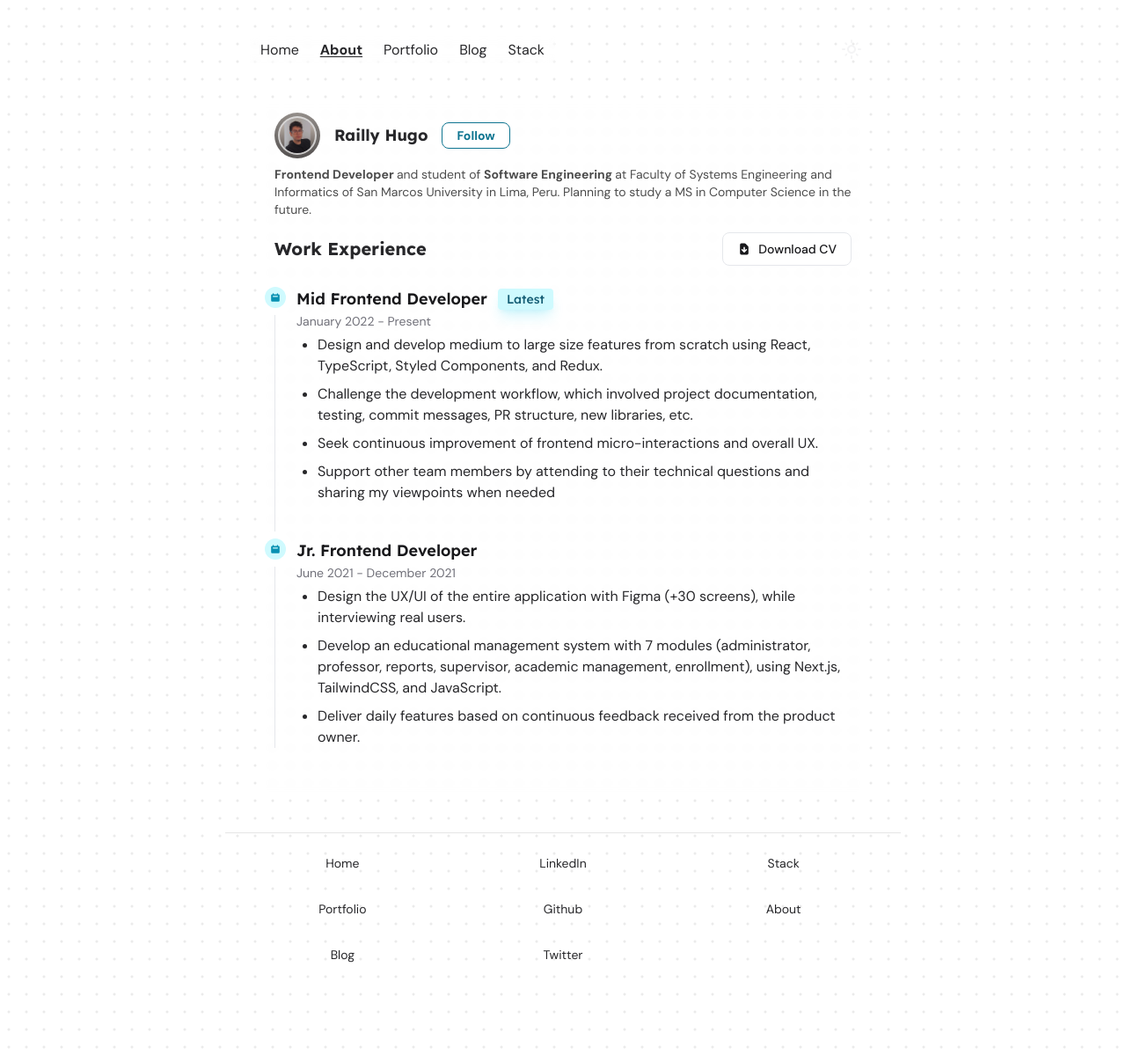
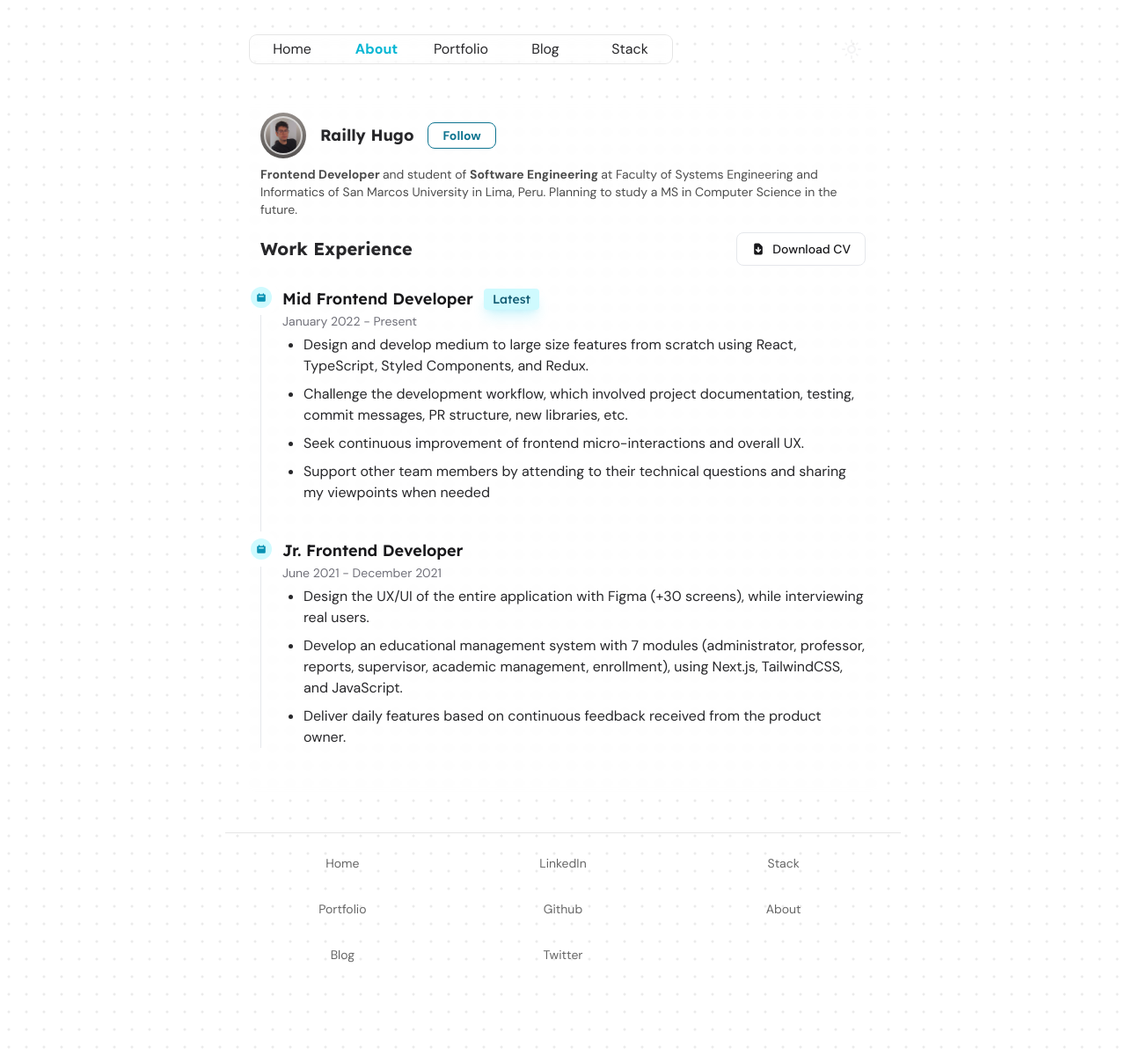
Before and after one commit to Railly/website, a Next.js app: page /about in a window 1280 px wide. Shown: the whole page at 88% size. Built offline with nearby package versions, Linux system fonts and the light colour scheme.

Commit message:
feat: add shiki dark mode support

```diff
--- a/components/BlogLayout.tsx
+++ b/components/BlogLayout.tsx
@@ -26,9 +26,9 @@ export default function BlogLayout({ children, blogPost }: BlogLayoutProps) {
         <meta property="og:type" content="article" />
         <meta property="og:site_name" content="Railly Hugo" />
       </Head>
-      <main className="p-2 pb-10 bg-white/10 dark:bg-[#141318] backdrop-blur-sm">
-        <section className="pb-6 mb-6 border-b border-white/30">
-          <p className="mt-4 mb-2 text-sm text-center">
+      <main className="pb-10 bg-white/10 dark:bg-[#141318] backdrop-blur-sm">
+        <section className="pb-6 mb-2 border-b border-white/30">
+          <p className="mt-2 mb-2 text-sm text-center">
             <span>
               {format(new Date(blogPost.publishedAt), "MMMM dd, yyyy")}
             </span>
--- a/components/FooterLink.tsx
+++ b/components/FooterLink.tsx
@@ -14,7 +14,7 @@ const FooterLink = ({ to, external = false, children }: Props) => {
         href={to}
         target="_blank"
         rel="noopener noreferrer"
-        className="px-3 py-2 transition rounded-lg dark:text-zinc-400 hover:text-indigo-700 dark:hover:text-zinc-600"
+        className="px-3 py-2 transition rounded-lg text-black/60 dark:text-zinc-400 hover:text-cyan-600 dark:hover:text-cyan-600"
       >
         {children}
       </a>
@@ -22,7 +22,7 @@ const FooterLink = ({ to, external = false, children }: Props) => {
   } else {
     return (
       <NextLink href={to}>
-        <a className="px-3 py-2 transition rounded-lg dark:text-zinc-400 hover:text-indigo-700 dark:hover:text-zinc-600">
+        <a className="px-3 py-2 transition rounded-lg text-black/60 dark:text-zinc-400 hover:text-cyan-600 dark:hover:text-cyan-600">
           {children}
         </a>
       </NextLink>
--- a/components/Header.tsx
+++ b/components/Header.tsx
@@ -26,22 +26,23 @@ const Header = () => {
   return (
     <>
       <div
-        className={`absolute z-20 w-screen h-2/5 bg-zinc-500/400 ${
+        className={`absolute z-20 w-screen h-max bg-zinc-500/400 ${
           isOpen
             ? "translate-y-0 ease-out duration-500"
             : "-translate-y-full ease-in duration-500"
         }`}
       >
-        <header className="relative w-screen h-full transition blur-none bg-white/10 dark:bg-[#141318]">
+        <header className="relative w-screen h-full transition blur-none bg-white dark:bg-[#141318]">
           <button className="absolute left-6 top-6" onClick={handleCloseMenu}>
             <Icon.CloseMenu />
           </button>
-          <ul className="flex flex-col items-center justify-between h-full py-6 ">
+          <ul className="flex flex-col items-center  h-full pt-6 [&>li]:w-full">
             <li>
               <Link
                 to="/"
                 active={pathname === "/"}
                 onNavigate={handleCloseMenu}
+                full
               >
                 Home
               </Link>
@@ -51,6 +52,7 @@ const Header = () => {
                 to="/about"
                 active={pathname === "/about"}
                 onNavigate={handleCloseMenu}
+                full
               >
                 About
               </Link>
@@ -60,6 +62,7 @@ const Header = () => {
                 to="/portfolio"
                 active={pathname === "/portfolio"}
                 onNavigate={handleCloseMenu}
+                full
               >
                 Portfolio
               </Link>
@@ -69,6 +72,7 @@ const Header = () => {
                 to="/blog"
                 active={pathname === "/blog"}
                 onNavigate={handleCloseMenu}
+                full
               >
                 Blog
               </Link>
@@ -78,6 +82,7 @@ const Header = () => {
                 to="/stack"
                 active={pathname === "/stack"}
                 onNavigate={handleCloseMenu}
+                full
               >
                 Stack
               </Link>
@@ -89,10 +94,10 @@ const Header = () => {
         <button className="flex md:hidden" onClick={handleOpenMenu}>
           <Icon.OpenMenu />
         </button>
-        <ul className="justify-between hidden bg-white/10 dark:bg-[#141318] backdrop-blur-sm md:flex">
-          <div className="flex items-center">
+        <ul className="justify-between ring-1 ring-black/10 dark:ring-white/10 hover:ring-2 transition duration-100 hover:ring-cyan-600 dark:hover:ring-cyan-400 rounded-lg hidden bg-white/10 dark:bg-[#141318] backdrop-blur-sm md:flex">
+          <div className="flex items-center [&>li]:h-full">
             <li>
-              <Link to="/" active={pathname === "/"}>
+              <Link start to="/" active={pathname === "/"}>
                 Home
               </Link>
             </li>
@@ -112,7 +117,7 @@ const Header = () => {
               </Link>
             </li>
             <li>
-              <Link to="/stack" active={pathname === "/stack"}>
+              <Link end to="/stack" active={pathname === "/stack"}>
                 Stack
               </Link>
             </li>
--- a/components/Layout.tsx
+++ b/components/Layout.tsx
@@ -6,7 +6,7 @@ const Layout = ({ children }: { children: ReactNode }) => {
   return (
     <>
       <Header />
-      <main className="container max-w-3xl px-8 mx-auto mb-10 md:px-10">
+      <main className="container max-w-3xl px-4 mx-auto mb-10 md:px-6">
         {children}
       </main>
       <Footer />
--- a/components/Link.tsx
+++ b/components/Link.tsx
@@ -6,19 +6,33 @@ type Props = {
   active?: boolean;
   onNavigate?: () => void;
   children: ReactNode;
+  start?: boolean;
+  end?: boolean;
+  full?: boolean;
 };
 
-const Link = ({ to, active, onNavigate = () => {}, children }: Props) => {
+const Link = ({
+  to,
+  active,
+  onNavigate = () => {},
+  start,
+  end,
+  full,
+  children,
+}: Props) => {
   return (
     <NextLink href={to}>
       <a
         onClick={onNavigate}
-        className={`px-3 py-2 text-base transition rounded-lg dark:text-zinc-300 hover:bg-zinc-200 dark:hover:bg-zinc-600
+        className={`h-full flex px-4 justify-center items-center text-base transition hover:bg-cyan-100 dark:hover:bg-cyan-700
         ${
           active
-            ? "underline font-bold underline-offset-2 dark:text-zinc-50"
-            : "underline-none"
+            ? "font-semibold underline-offset-2 text-cyan-500 dark:text-cyan-400"
+            : "underline-none dark:text-zinc-200"
         }
+        ${start && "rounded-tl-lg rounded-bl-lg"}
+        ${end && "rounded-tr-lg rounded-br-lg"}
+        ${full ? "w-full py-5" : "w-24"}
         `}
       >
         {children}
--- a/contentlayer.config.ts
+++ b/contentlayer.config.ts
@@ -6,7 +6,7 @@ import {
 
 import readingTime from "reading-time";
 import { visit } from "unist-util-visit";
-import rehypePrettyCode, { Options } from "rehype-pretty-code";
+import rehypePrettyCode, { type Options } from "rehype-pretty-code";
 import remarkGfm from "remark-gfm";
 
 const computedFields: ComputedFields = {
@@ -57,8 +57,8 @@ const Project = defineDocumentType(() => ({
 // div.BLOCK > pre.PRE > code.CODE
 const BLOCK = "overflow-hidden rounded-lg leading-6 shadow-lg mb-5";
 const TITLE =
-  "rounded-t-md bg-[#23272e] px-3 py-1 font-mono text-xs !text-white/70";
-const PRE = "overflow-x-auto py-2 text-[13px] [color-scheme:dark] bg-[#23272e]";
+  "rounded-t-md bg-zinc-200 dark:bg-[#23272e] px-3 py-1 font-mono text-xs dark:!text-white/70 !text-black/70";
+const PRE = "overflow-x-auto py-2 text-[13px] bg-zinc-100 dark:bg-[#23272e]";
 const CODE =
   "grid [&>span]:border-l-4 [&>span]:border-l-transparent [&>span]:pl-2 [&>span]:pr-3";
 const INLINE_BLOCK =
@@ -68,7 +68,7 @@ const NUMBERED_LINES =
   "[counter-reset:line] before:[&>span]:mr-3 before:[&>span]:inline-block before:[&>span]:w-4 before:[&>span]:text-right before:[&>span]:text-white/20 before:[&>span]:![content:counter(line)] before:[&>span]:[counter-increment:line]";
 
 const HIGHLIGHTED_LINE =
-  "!border-l-cyan-300/70 bg-cyan-200/10 before:!text-white/70";
+  "!border-l-indigo-800/70 bg-indigo-200/50 dark:!border-l-cyan-300/70 dark:bg-cyan-200/10 before:!text-indigo-700 dark:before:!text-white/70";
 
 function transformer(tree: any) {
   visit(
@@ -157,7 +157,10 @@ function rehypePrettyCodeClasses() {
 }
 
 const rehypePrettyCodeOptions: Partial<Options> = {
-  theme: "one-dark-pro",
+  theme: {
+    dark: "one-dark-pro",
+    light: "min-light",
+  },
   tokensMap: {
     // VScode command palette: Inspect Editor Tokens and Scopes
     // https://github.com/Binaryify/OneDark-Pro/blob/47c66a2f2d3e5c85490e1aaad96f5fab3293b091/themes/OneDark-Pro.json
--- a/pages/_document.tsx
+++ b/pages/_document.tsx
@@ -33,7 +33,7 @@ export default function Document() {
         />
         <link rel="manifest" href="/favicon/site.webmanifest" />
       </Head>
-      <body className="text-lg leading-7 bg-dotted-pattern text-zinc-800 dark:text-zinc-100 font-dm">
+      <body className="text-lg leading-7 bg-dotted-pattern text-zinc-800 dark:text-zinc-100 font-dm selection:bg-black/80 selection:text-white dark:selection:bg-white/90 dark:selection:text-black">
         <Main />
         <NextScript />
       </body>
--- a/pages/blog/index.tsx
+++ b/pages/blog/index.tsx
@@ -16,9 +16,9 @@ export default function Blog({ blogPosts }: { blogPosts: Blog[] }) {
             onClick={() => router.push(`/blog/${blogPost.slug}`)}
             className="flex flex-col transition cursor-pointer hover:scale-[1.02] hover:-rotate-1 duration-300 shadow-md shadow-slate-600/10 rounded-2xl dark:shadow-gray-400/10"
           >
-            <div className="grid grid-cols-1 p-4 bg-zinc-50/95 dark:bg-zinc-800/95 rounded-2xl">
-              <div className="grid ml-4">
-                <h3 className="pb-1.5 mb-2 text-base font-bold border-b border-black/20 dark:border-white/30 sm:text-lg ">
+            <div className="grid grid-cols-1 px-4 pt-4 pb-2 bg-zinc-50/95 dark:bg-zinc-800/95 rounded-2xl">
+              <div className="grid">
+                <h3 className="pb-1.5 mb-2 text-base font-bold border-b border-black/20 dark:border-white/30">
                   {blogPost.title}
                 </h3>
                 <p className="mb-2 text-base dark:text-white">
--- a/styles/globals.css
+++ b/styles/globals.css
@@ -43,4 +43,26 @@
   .bg-dotted-pattern {
     @apply bg-dotted-pattern-light dark:bg-dotted-pattern-dark;
   }
+
+  .dark pre[data-theme="dark"],
+  .dark div[data-rehype-pretty-code-title] {
+    color-scheme: dark;
+  }
+
+  .dark pre[data-theme="light"],
+  .dark div[data-rehype-pretty-code-title][data-theme="light"] {
+    display: none;
+  }
+
+  .light pre[data-theme="dark"],
+  .light div[data-rehype-pretty-code-title][data-theme="dark"] {
+    display: none;
+  }
+
+  .dark code span::before {
+    @apply text-white/20;
+  }
+  .light code span::before {
+    @apply text-black/30;
+  }
 }
```
Also changed, not shown: package.json (+5 -5 lines), pages/portfolio/index.tsx (+4 -4 lines).
